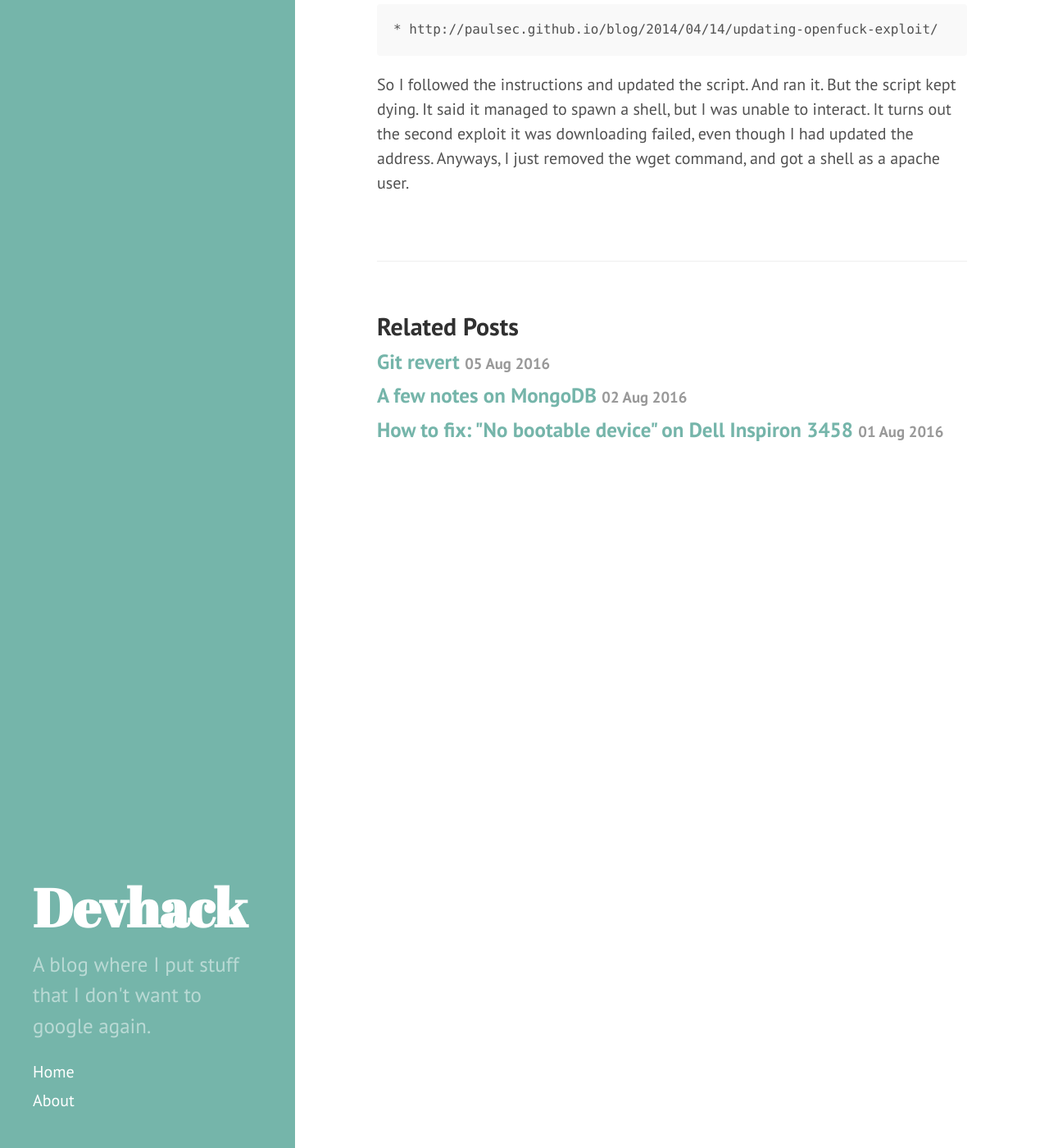
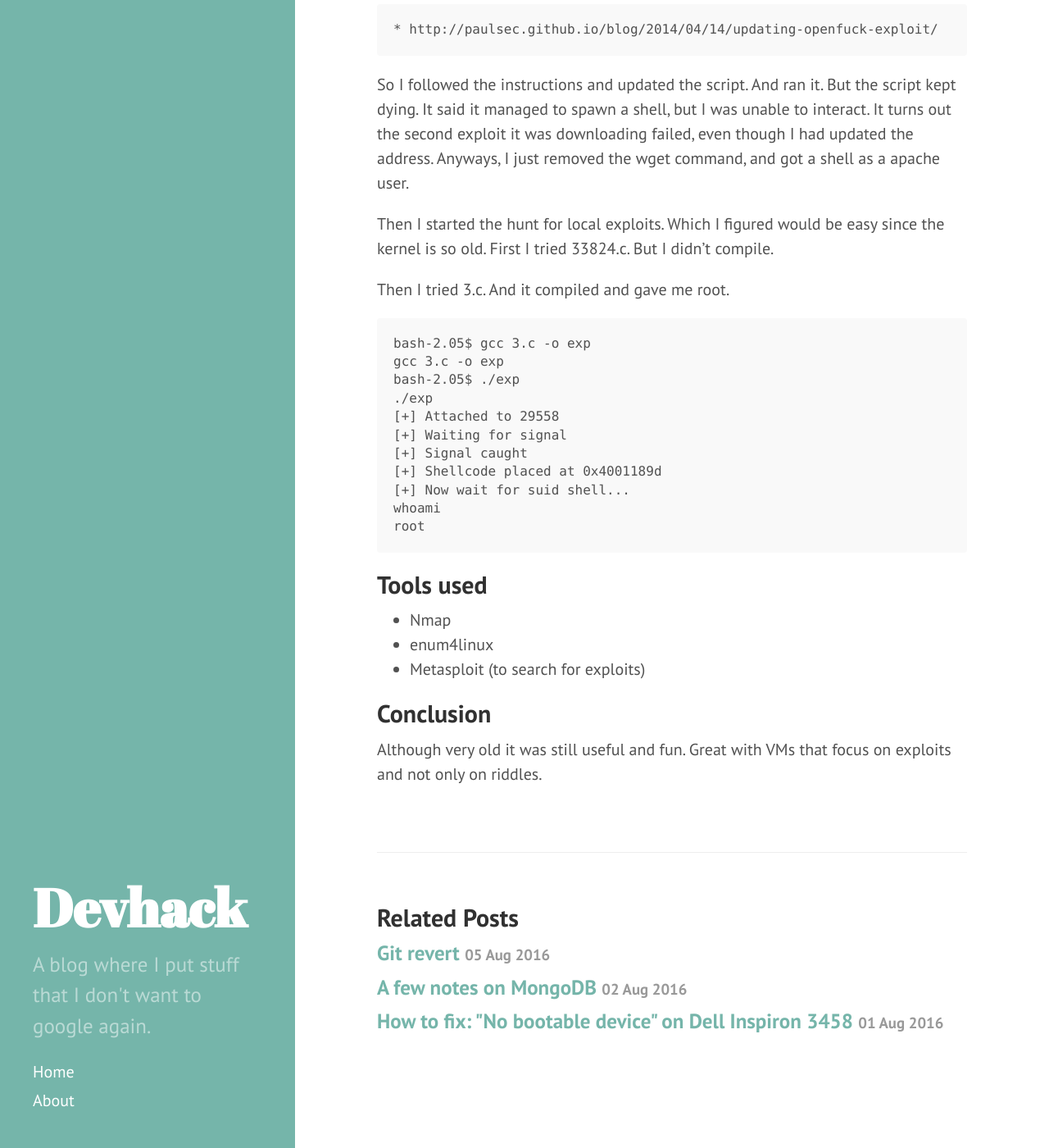
Before and after one commit to masonc15/blog, a Jekyll site: the page built from _posts/2016-09-03-kioptrix-walkthrough.md, in a window 1280 px wide and 1400 px high, scrolled down 4376 px. Shown: the whole window at 82% size. Built offline with Jekyll 4.4.1, drawn with Linux system fonts in a browser that asks for light colours.

Commit message:
Finished

````diff
--- a/_posts/2016-09-03-kioptrix-walkthrough.md
+++ b/_posts/2016-09-03-kioptrix-walkthrough.md
@@ -4,6 +4,7 @@ title: Kioptrix 1 - Walkthrough
 ---
 
 I have been slow on updating the blog. Not because I haven't been hacking VMs and doing other stuff. I just got lost in other stuff.
+
 
 ## Scanning
 
@@ -149,3 +150,31 @@ So I opened it and tried to compile it. And it failed. But in the exploit code I
 ```
 
 So I followed the instructions and updated the script. And ran it. But the script kept dying. It said it managed to spawn a shell, but I was unable to interact. It turns out the second exploit it was downloading failed, even though I had updated the address. Anyways, I just removed the wget command, and got a shell as a apache user.
+
+Then I started the hunt for local exploits. Which I figured would be easy since the kernel is so old.
+First I tried 33824.c. But I didn't compile.
+
+Then I tried 3.c. And it compiled and gave me root.
+
+```
+bash-2.05$ gcc 3.c -o exp
+gcc 3.c -o exp
+bash-2.05$ ./exp
+./exp
+[+] Attached to 29558
+[+] Waiting for signal
+[+] Signal caught
+[+] Shellcode placed at 0x4001189d
+[+] Now wait for suid shell...
+whoami
+root
+```
+
+## Tools used
+- Nmap
+- enum4linux
+- Metasploit (to search for exploits)
+
+## Conclusion
+
+Although very old it was still useful and fun. Great with VMs that focus on exploits and not only on riddles.
````
